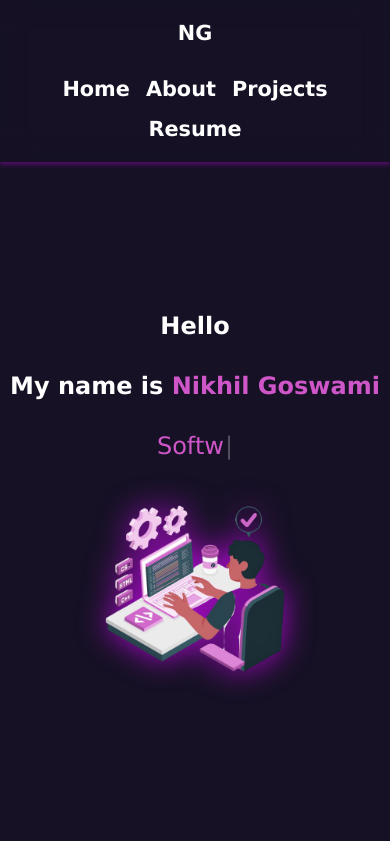
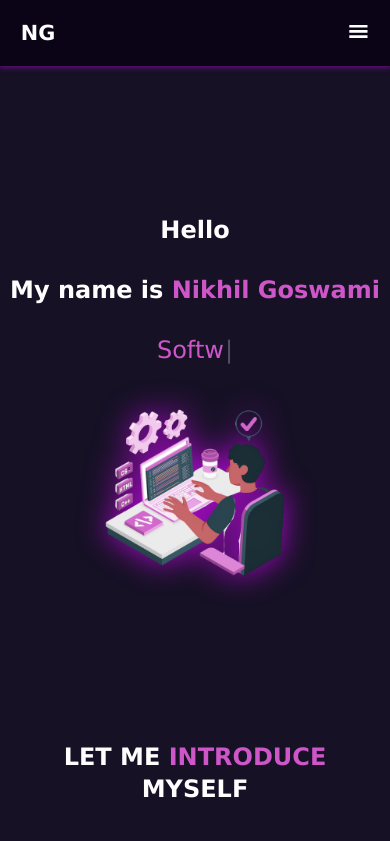
Before and after one commit to nikhilgoswami99/My-Portfolio, a React (Vite) app in the folder My-Porfolio/: page / in a window 390 px wide. Shown: the top 841 px of the page. Built offline with nearby package versions, Linux system fonts and the light colour scheme.

Commit message:
updating navbar

```diff
--- a/My-Porfolio/src/components/navbar/navbar.jsx
+++ b/My-Porfolio/src/components/navbar/navbar.jsx
@@ -1,13 +1,24 @@
 import styles from "./navbar.module.css";
-import { Link } from "react-router-dom";
+import { Link, NavLink } from "react-router-dom";
+import { GiHamburgerMenu } from "react-icons/gi";
+import { CgClose } from "react-icons/cg";
+import { useState } from "react";
+
 function Navbar() {
+  const [isActive, setIsActive] = useState(true);
+
+  function openLinks() {
+
+    setIsActive(false);
+  }
+
+  function closeLinks() {
+    setIsActive(true);
+  }
+
+  function NavLinks() {
     return (
-    <>
-      <nav className={styles.navbar}>
-        <div>
-          <Link className={styles.navbar_icon} to={"/"}>NG</Link>
-        </div>
-        <ul className={styles.navbar_links}>
+      <ul className={isActive? styles.navbar_links : styles.show_navbar_links}>
         <li>
           <Link className={styles.links} to={"/"}>
             Home
@@ -29,6 +40,31 @@ function Navbar() {
           </Link>
         </li>
       </ul>
+    );
+  }
+
+  function MenuButton(props) {
+    if (props.isActive) {
+      return (
+        <GiHamburgerMenu onClick={openLinks} className={styles.hamburger} />
+      );
+    } else {
+      return <CgClose onClick={closeLinks} className={styles.close} />;
+    }
+  }
+
+  return (
+    <>
+      <nav className={styles.navbar}>
+        <div>
+          <Link className={styles.navbar_icon} to={"/"}>
+            NG
+          </Link>
+        </div>
+
+        <NavLinks></NavLinks>
+
+        <MenuButton isActive={isActive}></MenuButton>
       </nav>
     </>
   );
--- a/My-Porfolio/src/components/navbar/navbar.module.css
+++ b/My-Porfolio/src/components/navbar/navbar.module.css
@@ -22,10 +22,13 @@
     text-decoration: none;
 }
 
+
+
 .navbar_links {
     display: flex;
     align-items: center;
     justify-content: center;
+    flex-wrap: wrap;
     gap: 5rem;
     list-style: none;
 }
@@ -36,16 +39,55 @@
     cursor: pointer;
 }
 
+.hamburger {
+    display: none;
+    align-items: center;
+    justify-content: center;
+    font-size: 1.3rem;
+    cursor: pointer;
+}
+
+.close {
+    display: none;
+    font-size: 1.5rem;
+    cursor: pointer;
+    font-weight: 800;
+}
+
+.show_navbar_links {
+    display: none;
+}
+
+
+
 
 @media screen and (max-width: 800px) {
    .navbar {
-    flex-direction: column;
-    flex-wrap: wrap;
-    gap: 2rem;
+    justify-content: space-between;
+    align-items: start;
+    background-color: rgb(11, 4, 22);
    }
 
    .navbar_links {
+    display: none;
+   }
+
+   .show_navbar_links {
+    display: flex;
+    flex-direction: column;
+    align-items: center;
+    justify-content: center;
     flex-wrap: wrap;
-    gap: 1rem;
+    list-style: none;
+    gap: 2rem;
+    transition: all 2s !important;
+   }
+
+   .hamburger {
+    display: flex;
+   }
+
+   .close {
+    display: flex;
    }
 }
```
Lines whose indentation alone changed are shown as unchanged.
